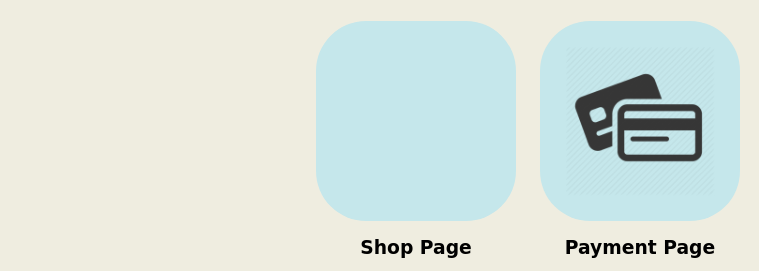
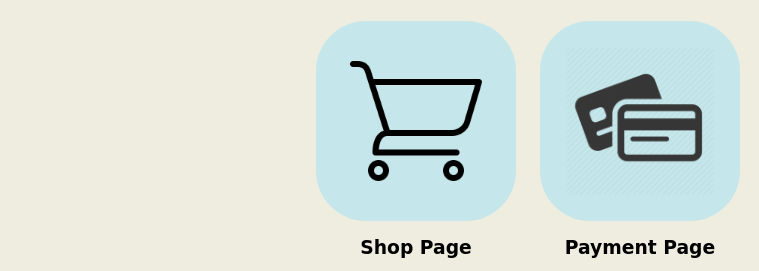
Before and after one commit to Yarinnasri/Portfolio.github.io, a plain HTML site: page index.html in a window 1280 px wide. Shown: the part 2649-2920 px from the top of the page, 0-759 px from the left. Drawn offline with Linux system fonts and the light colour scheme.

Commit message:
added cart icon

```diff
--- a/index.html
+++ b/index.html
@@ -295,7 +295,9 @@
         </div>
         <div class="card">
           <a href="Project Pages/app-page-6.html" target="_self">
-            <div></div>
+            <div>
+              <img src="./images/app icons/cart-icon.png" alt="store-icon" />
+            </div>
           </a>
           <h3>Shop Page</h3>
         </div>
```
